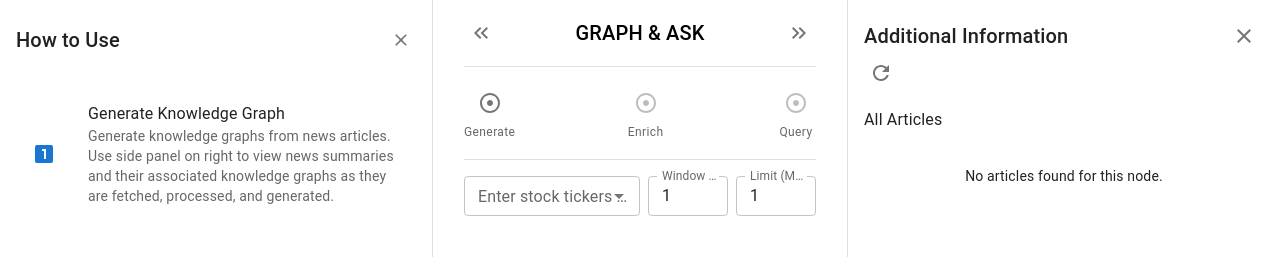
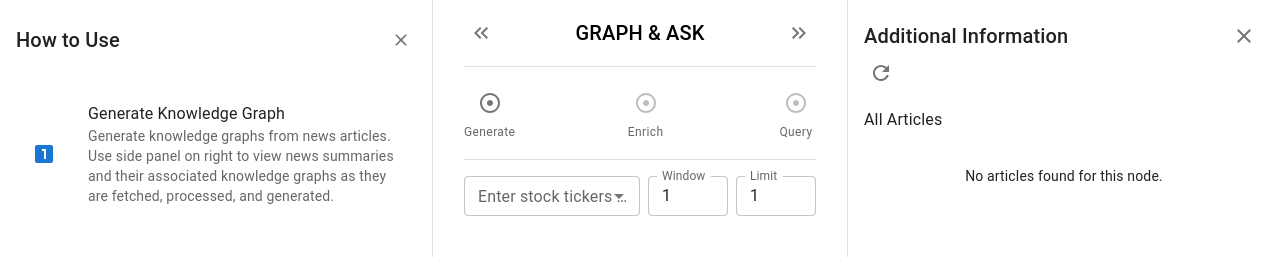
Before and after one commit to playgrdstar/kg_frontend, a React (Create React App) app: page / in a window 1280 px wide. Shown: the top 257 px of the page. Built offline with nearby package versions, Linux system fonts and the light colour scheme.

Commit message:
Limits on number of tickers, topN and numHops for description v2

```diff
--- a/src/App.tsx
+++ b/src/App.tsx
@@ -48,7 +48,7 @@ type CompanyOption = {
 };
 
 const MAX_TICKERS = 3;
-const MAX_WINDOW = 3;
+const MAX_WINDOW = 5;
 const MAX_ARTICLES = 3;
 
 const NodeDetails: React.FC<{ node: KGNode }> = ({ node }) => {
@@ -692,7 +692,7 @@ const App: React.FC = () => {
                             }}
                         />
                         <TextField
-                            label="Window (Max 3)"
+                            label="Window"
                             type="number"
                             value={window}
                             onChange={(e) => setWindow(Math.max(1, Math.min(MAX_WINDOW, parseInt(e.target.value) || 1)))}
@@ -712,7 +712,7 @@ const App: React.FC = () => {
                             }}
                         />
                         <TextField
-                            label="Limit (Max 3)"
+                            label="Limit"
                             type="number"
                             value={limit}
                             onChange={(e) => setLimit(Math.max(1, Math.min(MAX_ARTICLES, parseInt(e.target.value) || 1)))}
```
